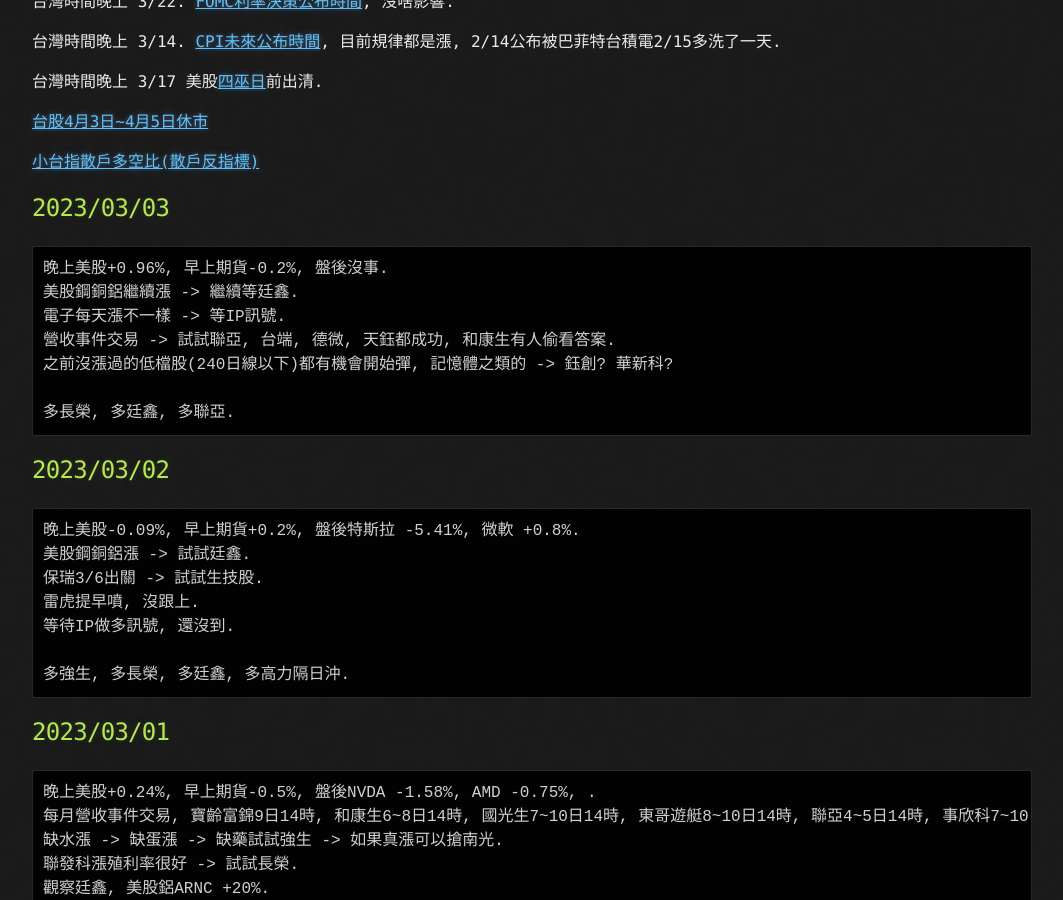
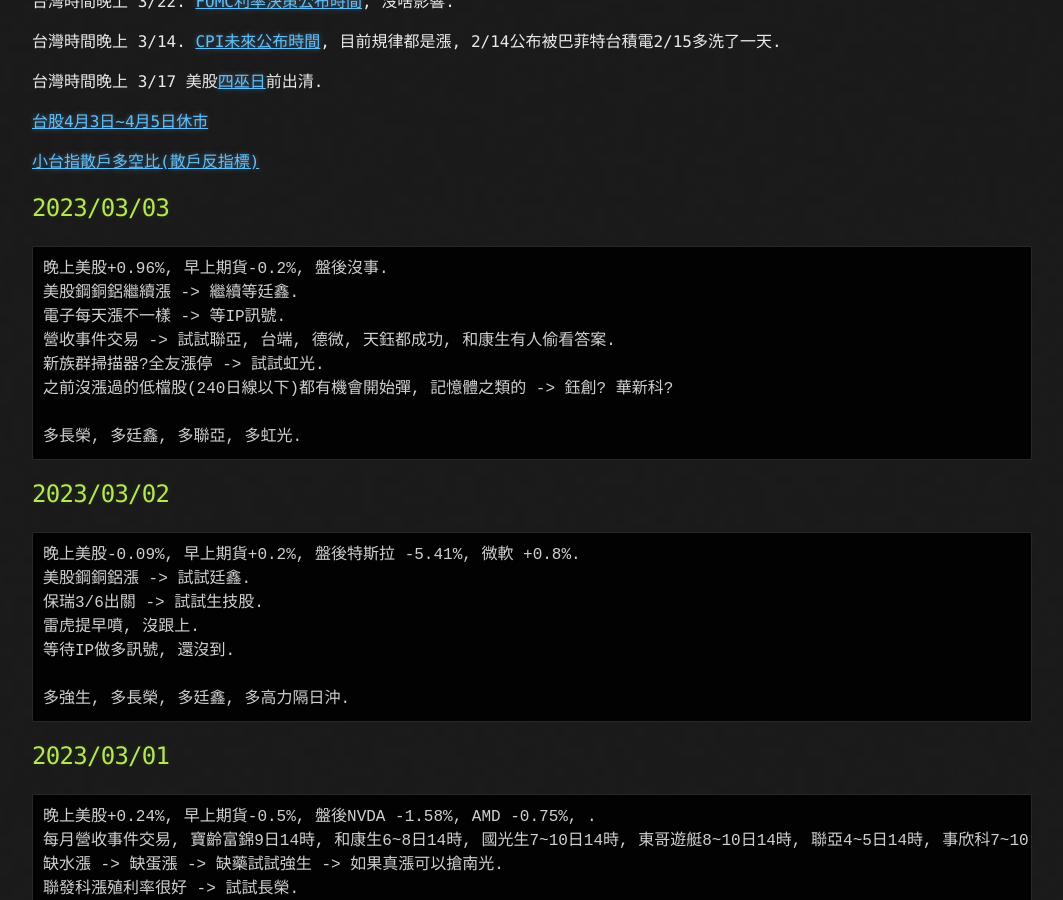
Before and after one commit to lepg5487/Stock_God, a Jekyll site: the page built from index.md, in a window 1280 px wide and 900 px high, scrolled down 428 px. Shown: the whole window, without its empty margins (108-1171 px from the left). Built offline with Jekyll 4.4.1, drawn with Linux system fonts in a browser that asks for light colours; our own code applies the rules of GitHub Pages for plain Markdown files.

Commit message:
Update index.md

````diff
--- a/index.md
+++ b/index.md
@@ -26,9 +26,10 @@
 美股鋼銅鋁繼續漲 -> 繼續等廷鑫.
 電子每天漲不一樣 -> 等IP訊號.
 營收事件交易 -> 試試聯亞, 台端, 德微, 天鈺都成功, 和康生有人偷看答案.
+新族群掃描器?全友漲停 -> 試試虹光.
 之前沒漲過的低檔股(240日線以下)都有機會開始彈, 記憶體之類的 -> 鈺創? 華新科?
 
-多長榮, 多廷鑫, 多聯亞.
+多長榮, 多廷鑫, 多聯亞, 多虹光.
 ```
 
 ## 2023/03/02
````
